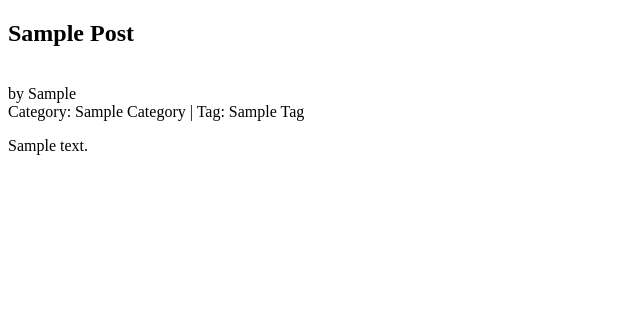
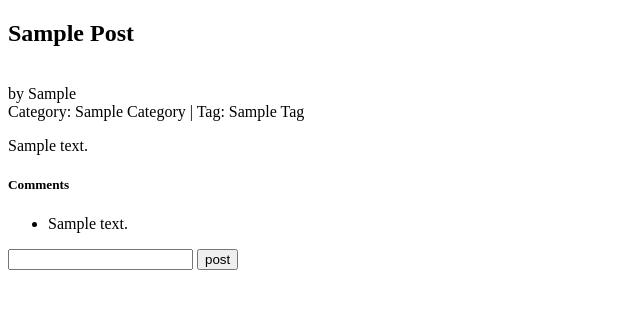
Before and after one commit to pritig-cuelogic/django-blog, a Django app: page /blog/viewpost/1 in a window 1280 px wide. Shown: the top 309 px of the page, without its empty margins (0-640 px from the left). Run offline with Django 3.2, Linux system fonts and the light colour scheme; tables that the repository leaves empty hold one stand-in row (values such as "Sample post").

Commit message:
user can comment on post

```diff
--- a/myblog/blog/forms.py
+++ b/myblog/blog/forms.py
@@ -24,3 +24,6 @@ class CreatePostForm(forms.Form):
 	title = forms.CharField(max_length=200)
 	content = forms.CharField(widget=forms.Textarea)
 	tags = forms.CharField(max_length=200)
+
+class CommentForm(forms.Form):
+	comment = forms.CharField(max_length=500)
--- a/myblog/blog/templates/viewpost.html
+++ b/myblog/blog/templates/viewpost.html
@@ -11,5 +11,20 @@
 		<div>Category: {{category_name}} | Tag: {{tag_name}}</div>
 		<p>{{post_content}}</p>
 	</div>
+	<h5>Comments</h5>
+	{% if comments.count >= 1 %}
+	    <ul>
+        {% for comment in comments %}
+            <li>{{comment.comment_text}}</li>
+        {% endfor %}
+        </ul>
+	{% endif %}
+	<form method="post" action="../savecomment/{{post_id}}">
+	{% csrf_token %}
+	<div>{{CommentForm.comment}}
+     <input type="submit" value="post" />
+	</div>
+
+    </form>
 </body>
 </html>
--- a/myblog/blog/urls.py
+++ b/myblog/blog/urls.py
@@ -14,5 +14,6 @@ urlpatterns = [
     url(r'editpost/(?P<post_id>\d+)$', views.editpost, name='editpost'),
     url(r'deletepost/(?P<post_id>\d+)$', views.deletepost, name='deletepost'),
     url(r'viewpost/(?P<post_id>\d+)$', views.viewpost, name='viewpost'),
+    url(r'savecomment/(?P<post_id>\d+)$', views.savecomment, name='savecomment'),
     url(r'get_tags/$', views.get_tags, name='get_tags'),
 ]
--- a/myblog/blog/views.py
+++ b/myblog/blog/views.py
@@ -7,7 +7,7 @@ from django.utils import timezone
 import json
 from django.urls import reverse
 from blog.forms import *
-from .models import UserRole, Post, Category, Tags, PostCategory, PostTag
+from .models import UserRole, Post, Category, Tags, PostCategory, PostTag, Comment
 
 @csrf_protect
 def register(request):
@@ -172,6 +172,7 @@ def viewpost(request, post_id):
 
     post_tag = PostTag.objects.filter(post_id = post_id)
     post_cat = PostCategory.objects.filter(post_id = post_id)
+    comments = Comment.objects.filter(post_id = post_id)
     tag_name = ''
     for pt in post_tag:
         tag_name += pt.tag.name.title() + ', '
@@ -182,10 +183,29 @@ def viewpost(request, post_id):
         post_title = pc.post.title.title()
         post_content = pc.post.content
         user_name = pc.post.user.username.title()
+
+    comment_form = CommentForm()
     return render(request, 'viewpost.html', {
              'category_name': category_name,
              'post_title': post_title,
              'post_content': post_content,
              'user_name': user_name,
-             'tag_name': tag_name
+             'tag_name': tag_name,
+             'CommentForm': CommentForm,
+             'post_id': post_id,
+             'comments': comments,
          })
+
+def savecomment(request, post_id):
+    user_id =request.user.id
+    if request.method == 'POST':
+        form = CommentForm(request.POST)
+        if form.is_valid():
+            comment = form.cleaned_data['comment']
+            Comment.objects.create(
+                comment_text = comment,
+                post = Post(id = post_id),
+                user = User(id = user_id),
+                created_at = timezone.now()
+                )
+        return HttpResponseRedirect(reverse('blog:viewpost', args=[post_id]))
```
